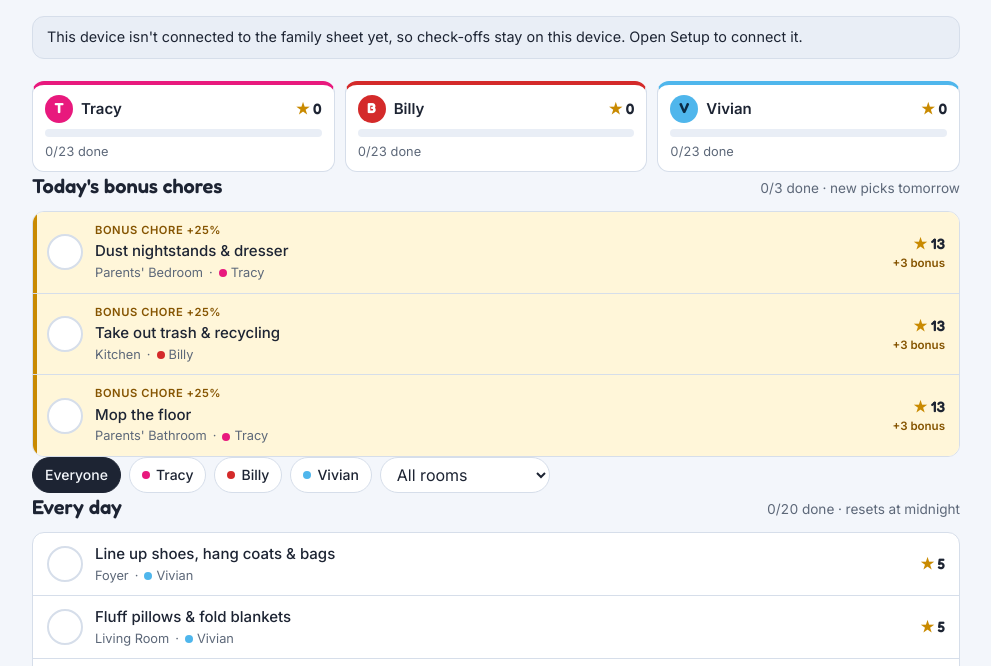
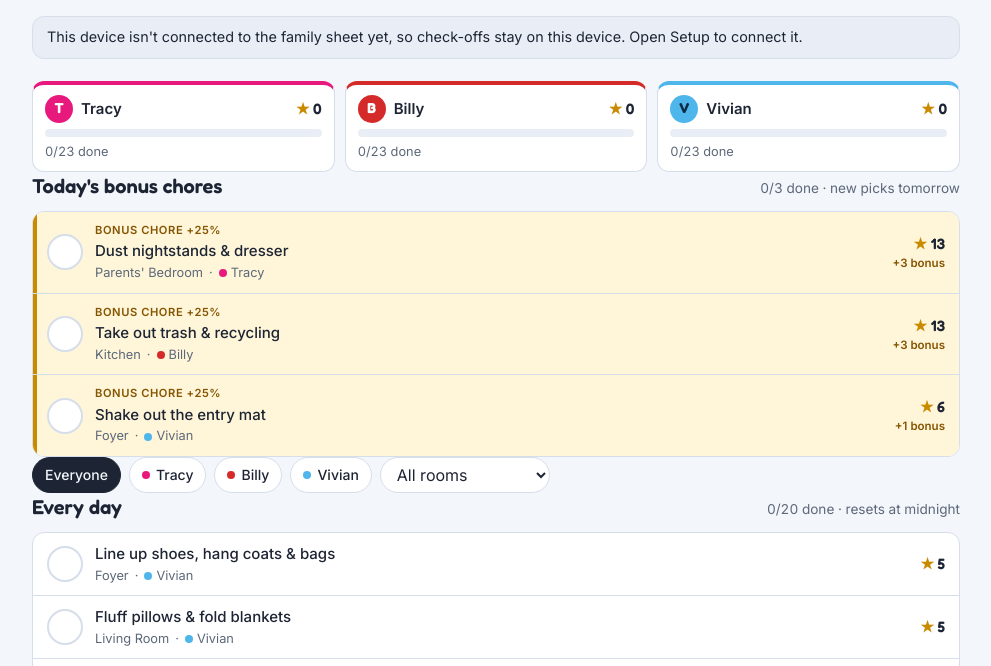
Before and after one commit to Y3AG3R/chore-board, a plain HTML site: page docs/index.html in a window 1280 px wide. Shown: the part 115-781 px from the top of the page, without its empty margins (144-1135 px from the left). Drawn offline with Linux system fonts and the light colour scheme.

Commit message:
Pick one daily bonus chore per person
Co-Authored-By: Claude Opus 5.5 <noreply@anthropic.com>

```diff
--- a/docs/index.html
+++ b/docs/index.html
@@ -448,8 +448,12 @@ function dailyTargets(m, now) {
   const scored = CHORES.map(c => ({ c, n: skipsBefore(c, m, now), h: hash(today + '|' + c.id) })).sort((a, b) => a.h - b.h);
   const skipped = scored.filter(x => x.n > 0 && !doneEarlier(x.c));
   const notYet = scored.filter(x => x.n === 0 && x.c.freq !== 'd' && !doneEarlier(x.c));
-  const picks = skipped.concat(notYet).slice(0, TARGETS_PER_DAY);
-  return new Map(picks.map(x => [x.c.id, x.n >= 2 ? 0.5 : 0.25]));
+  const pool = skipped.concat(notYet);
+  // One for each person first, from their own chores; anyone with nothing eligible gives their slot to the next best pick.
+  const picks = [];
+  for (const p of PEOPLE) { const x = pool.find(y => y.c.owner === p.id); if (x) picks.push(x); }
+  for (const x of pool) { if (picks.length >= TARGETS_PER_DAY) break; if (!picks.includes(x)) picks.push(x); }
+  return new Map(picks.slice(0, Math.max(TARGETS_PER_DAY, PEOPLE.length)).map(x => [x.c.id, x.n >= 2 ? 0.5 : 0.25]));
 }
 const bonusFor = (c, share) => share ? Math.max(1, Math.round(c.pts * share)) : 0;
 const UNIT = { d: 'day', w: 'week', m: 'month' };
@@ -612,7 +616,7 @@ function renderPlan() {
     <div class="plan-intro"><h2>How the board works</h2>
       <p>Every chore has an owner and a point value: 5 for quick jobs, 10 to 15 for medium ones, 20 to 30 for big cleans. Daily chores reset at midnight, weekly ones on Monday, monthly ones on the 1st.</p>
       <p>Anyone can do anyone's chore. Whoever checks it off gets the points. To change chores, owners or points, edit the Chores tab in the Google Sheet.</p>
-      <p>Each day the board picks ${TARGETS_PER_DAY} bonus chores from the ones that were skipped or haven't been done yet this week or month. A bonus chore is worth 25% more, or 50% more if it was skipped two or more times in a row. The picks change every day.</p></div>
+      <p>Each day the board picks one bonus chore for each person from their own chores that were skipped or haven't been done yet this week or month. A bonus chore is worth 25% more, or 50% more if it was skipped two or more times in a row. The picks change every day.</p></div>
     <div class="balance">${bal}</div>
     <div class="legend">${PEOPLE.map(p => `<span class="owner-tag"><span class="dot" style="${pVars(p)}"></span>${esc(p.id)}</span>`).join('')}<span>★ points</span></div>
     <div class="rooms">${rooms}</div>`;
```
Also changed, not shown: 1 other file.
